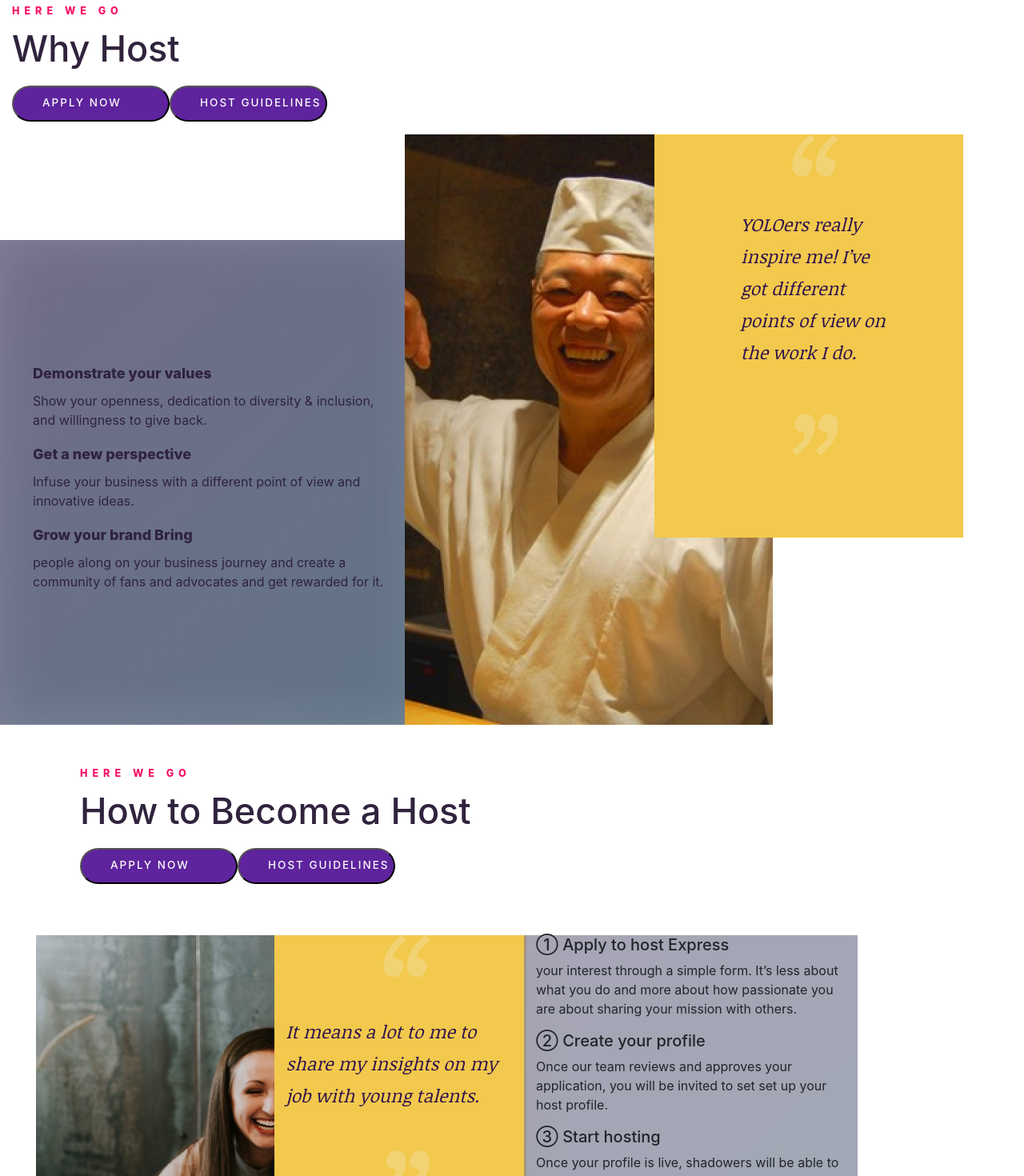
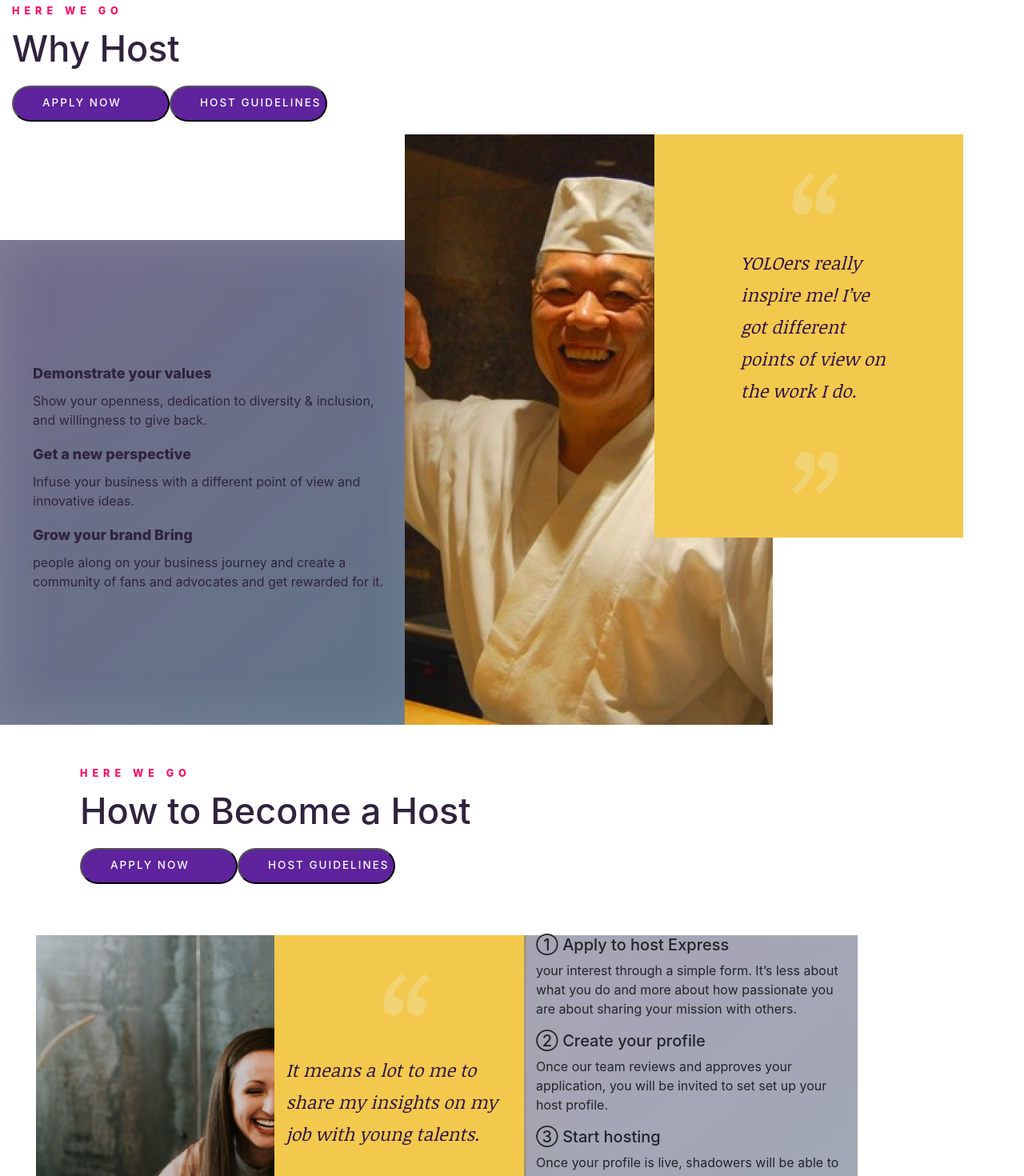
Before and after one commit to yoloventure/frontend, a React (Create React App) app: page /hostexperience in a window 1280 px wide. Shown: the part 529-1999 px from the top of the page at 80% size. Built offline with nearby package versions, Linux system fonts and the light colour scheme; no server answers.

Commit message:
host exp polish

```diff
--- a/src/hostExperience/hostExperience.js
+++ b/src/hostExperience/hostExperience.js
@@ -11,8 +11,6 @@ import kaixin from "../photos/kaixin.jpg";
 import fquote from "../photos/fquote.png";
 import quotes from "../photos/quotes.png";
 import bquote from "../photos/bquote.png";
-import begQuote from "../photos/begQuote.png";
-import endQuote from "../photos/endQuote.png";
 
 class hostExperience extends React.Component {
   render() {
@@ -77,7 +75,7 @@ class hostExperience extends React.Component {
             </div>
             <div className="col-md-1 quoteContainer">
               <div className="quotes d-flex flex-column">
-                <img src={fquote} alt="" />
+                <img className="mt-5" src={fquote} alt="" />
                 <br />
                 <p style={{ width: "50%" }}>
                   YOLOers really inspire me! I’ve got different points of view
@@ -113,7 +111,7 @@ class hostExperience extends React.Component {
             </div>
             <div className="quote1 col-md-3 align-items-end">
               <div className="quote1Inside d-flex flex-column align-items-center">
-                <img className="mb-5" src={fquote} alt="" />
+                <img className="mb-5 mt-5" src={fquote} alt="" />
                 <p className="d-flex align-items-center mb-5">
                   It means a lot to me to share my insights on my job with young
                   talents.
```
